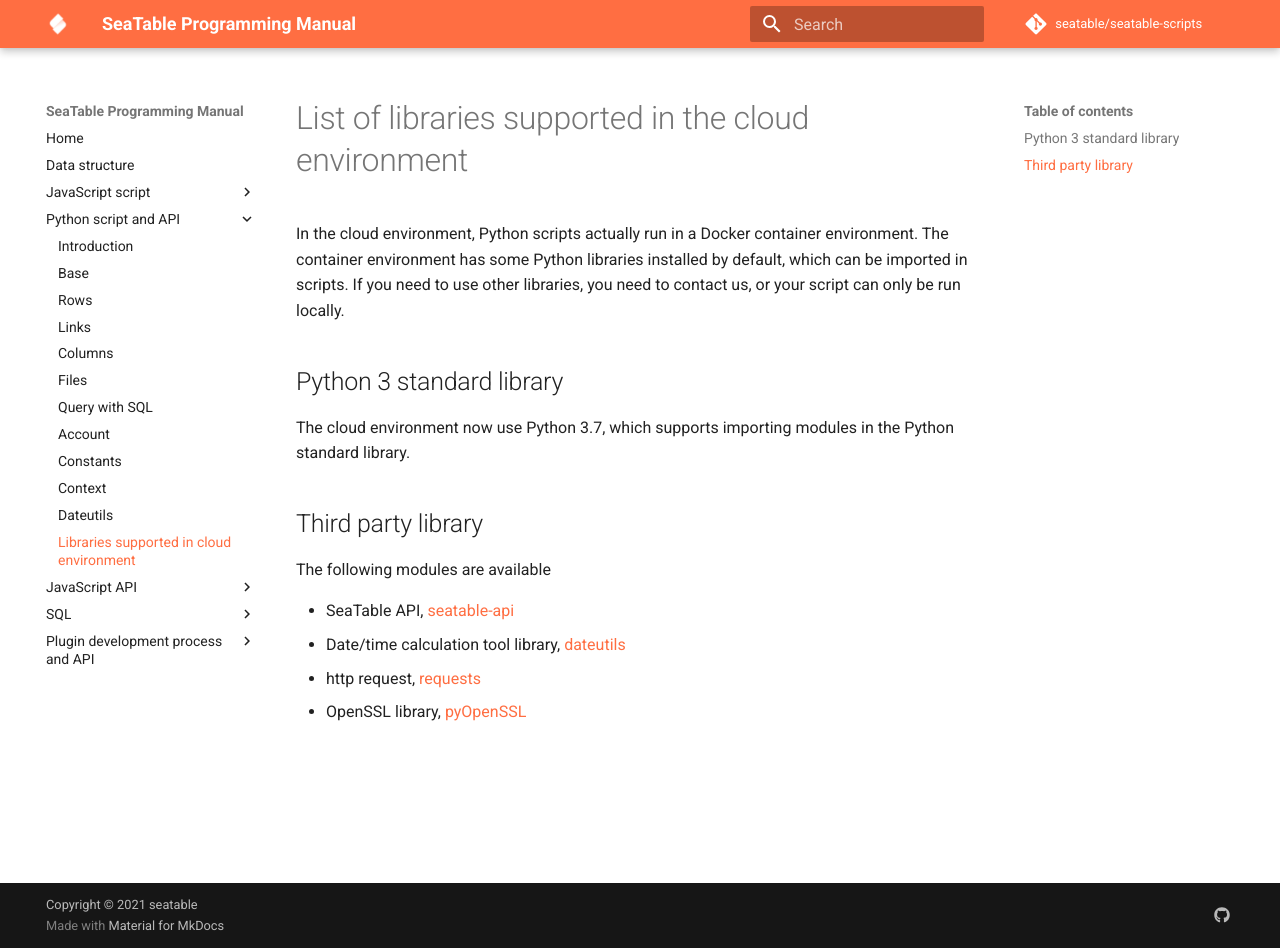
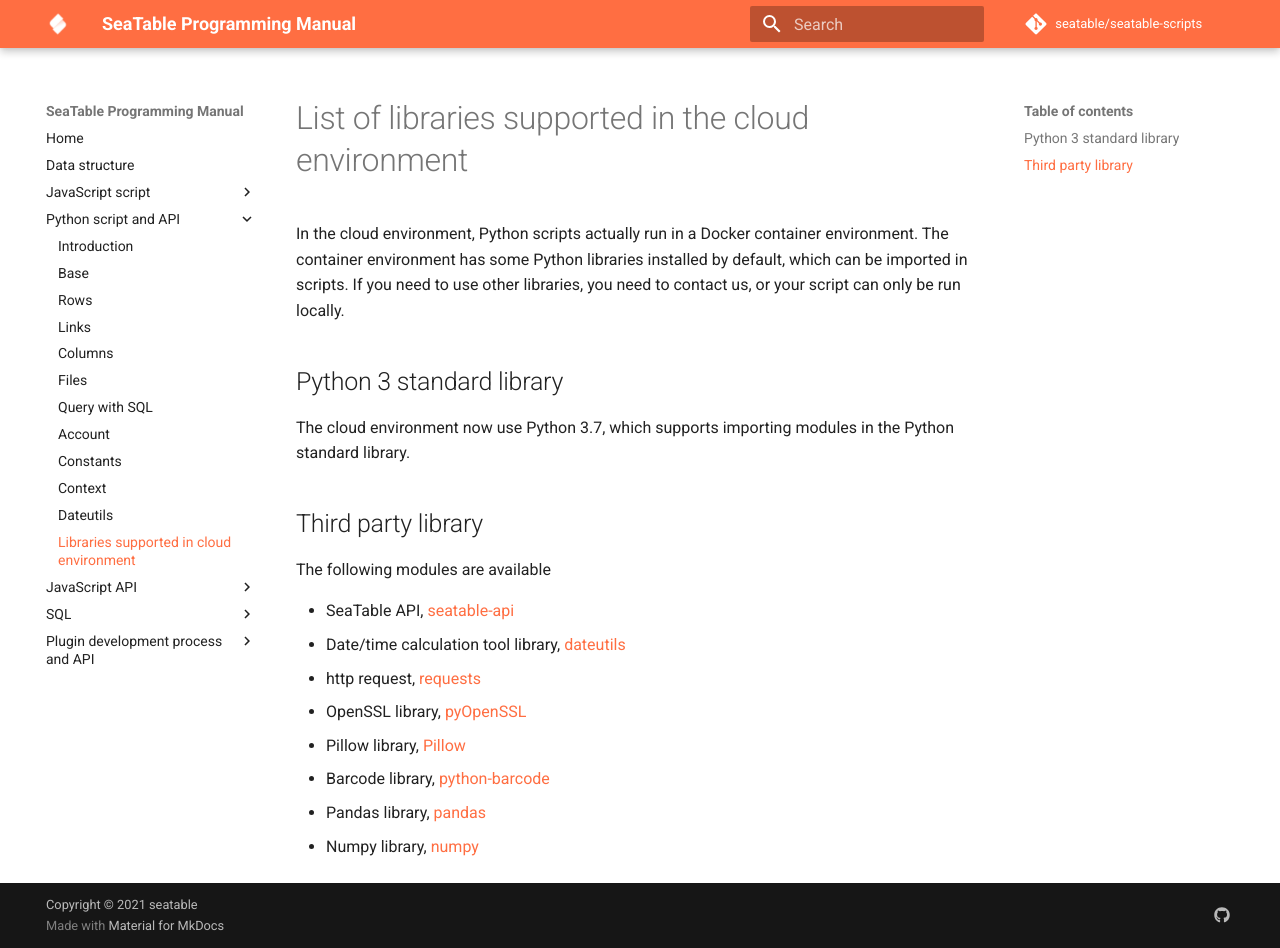
Before and after one commit to seatable/seatable-scripts, an MkDocs documentation site: the page built from manual/python/libs.md, in a window 1280 px wide and 948 px high. Built offline with MkDocs 1.6.1 and Material for MkDocs 9.7.7, drawn with Linux system fonts in a browser that asks for light colours; comment, search, counter and statistics services are not loaded.

Commit message:
Update libs.md
add pillow, python-barcode, pandas, numpy libraries

```diff
--- a/manual/python/libs.md
+++ b/manual/python/libs.md
@@ -14,3 +14,7 @@
 * Date/time calculation tool library, [dateutils](https://pypi.org/project/dateutils/)
 * http request, [requests](https://pypi.org/project/requests/)
 * OpenSSL library, [pyOpenSSL](https://pypi.org/project/pyOpenSSL/)
+* Pillow library, [Pillow](https://pypi.org/project/Pillow/)
+* Barcode library, [python-barcode](https://pypi.org/project/python-barcode/)
+* Pandas library, [pandas](https://pypi.org/project/pandas/)
+* Numpy library, [numpy](https://pypi.org/project/numpy/)
```
